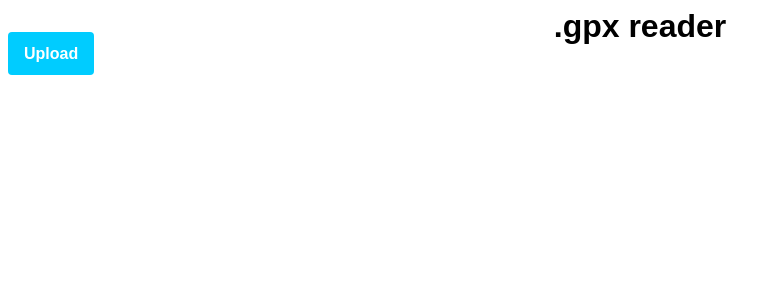
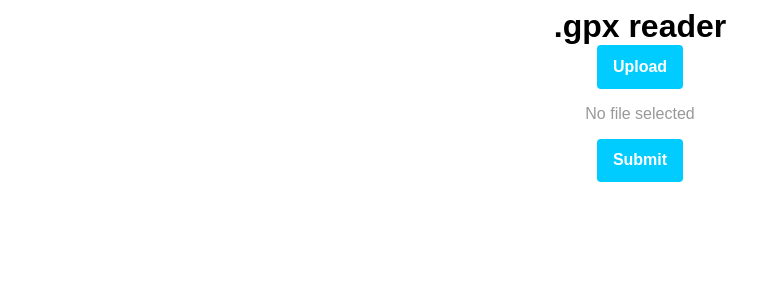
Before and after one commit to josh-yates/gpx-app, an Angular app in the folder web-ui/: page / in a window 1280 px wide. Shown: the top 300 px of the page, without its empty margins (0-781 px from the left). Built offline with nearby package versions, Linux system fonts and the light colour scheme.

Commit message:
General styling

```diff
--- a/web-ui/src/app/home/home.component.html
+++ b/web-ui/src/app/home/home.component.html
@@ -4,3 +4,5 @@
     Upload
   </label>
 </form>
+<p class="weak-text">No file selected</p>
+<button class="button">Submit</button>
--- a/web-ui/src/app/home/home.component.scss
+++ b/web-ui/src/app/home/home.component.scss
@@ -0,0 +1,6 @@
+:host {
+  width: 100%;
+  display: flex;
+  flex-direction: column;
+  align-items: center;
+}
--- a/web-ui/src/styles.scss
+++ b/web-ui/src/styles.scss
@@ -1,9 +1,37 @@
+* {
+  box-sizing: border-box;
+}
+
 body {
   font-family: Arial, Helvetica, sans-serif;
 }
 
 h1 {
   margin: 0;
+}
+
+button {
+  border: none;
+  margin: 0;
+  padding: 0;
+  width: auto;
+  overflow: visible;
+
+  background: transparent;
+
+  /* inherit font & color from ancestor */
+  color: inherit;
+  font: inherit;
+
+  /* Normalize `line-height`. Cannot be changed from `normal` in Firefox 4+. */
+  line-height: normal;
+
+  /* Corrects font smoothing for webkit */
+  -webkit-font-smoothing: inherit;
+  -moz-osx-font-smoothing: inherit;
+
+  /* Corrects inability to style clickable `input` types in iOS */
+  -webkit-appearance: none;
 }
 
 .button {
@@ -13,4 +41,9 @@ h1 {
   color: white;
   cursor: pointer;
   font-weight: 600;
+  display: inline-block;
 }
+
+.weak-text {
+  color: #999;
+}
```
